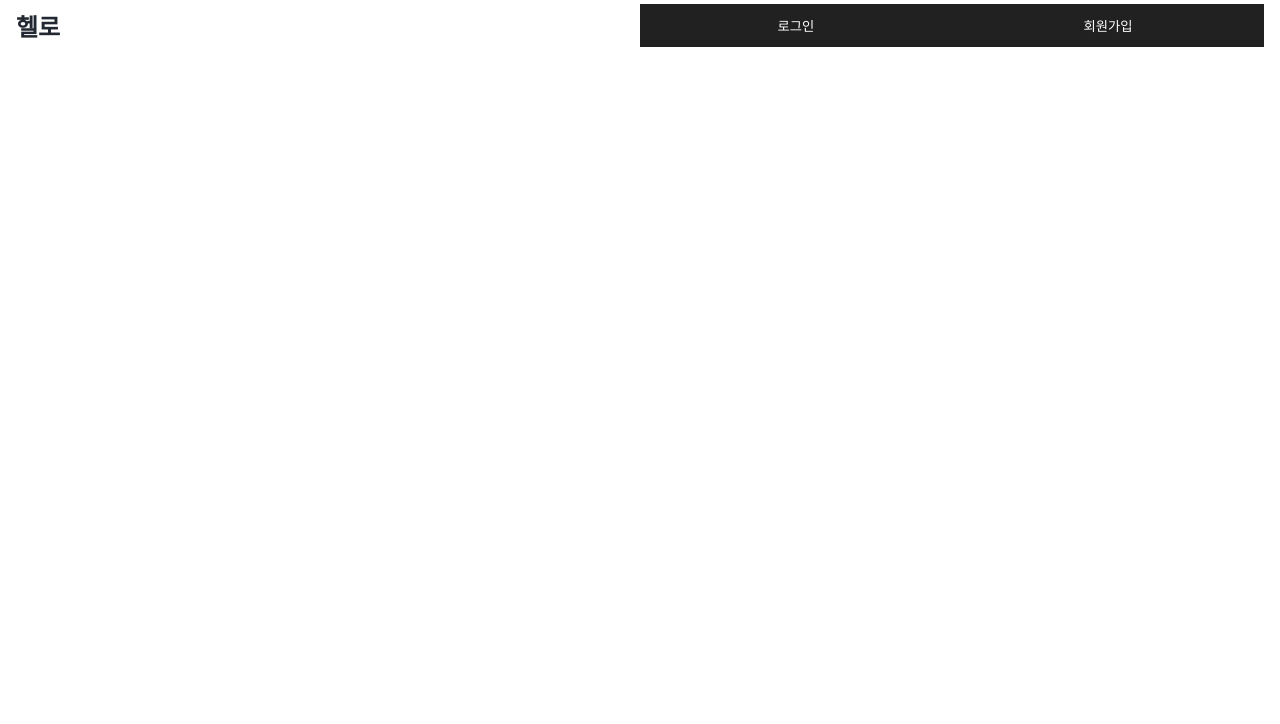
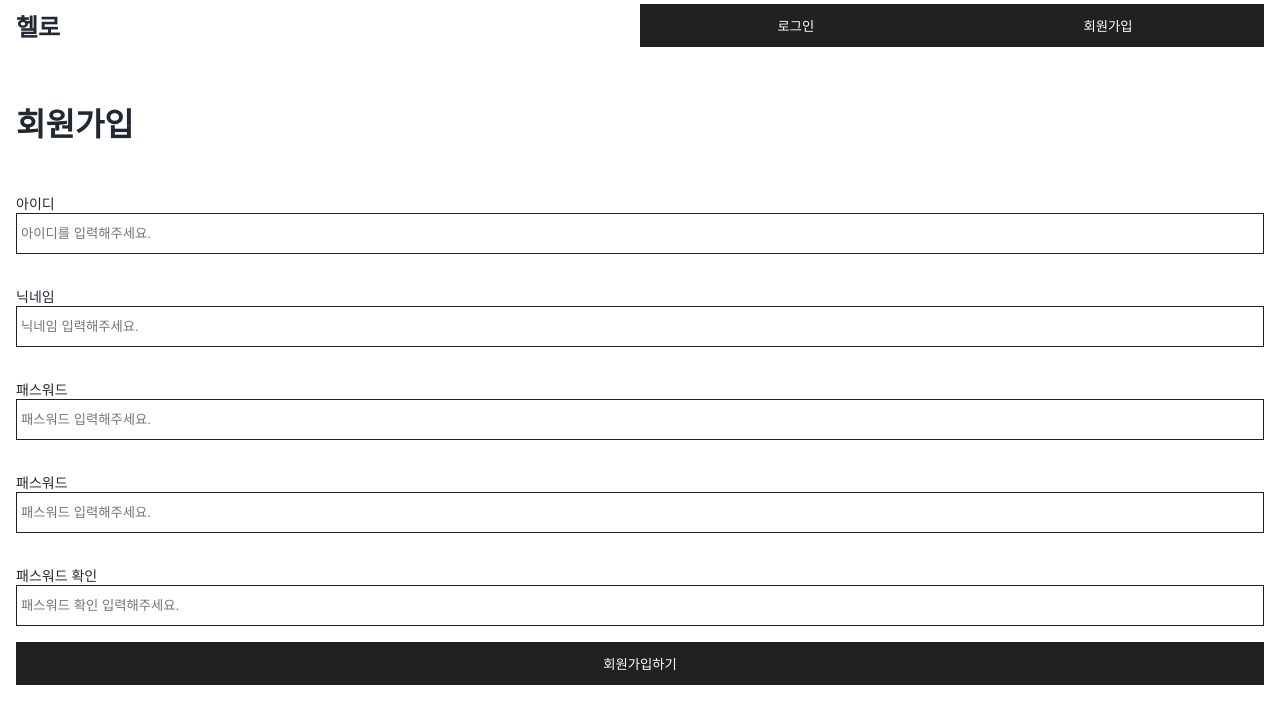
Before and after one commit to leehyeonj/React-advanced, a React (Create React App) app in the folder image-community/: page /signup in a window 1280 px wide. Shown: the top 724 px of the page. Built offline with nearby package versions, Linux system fonts and the light colour scheme.

Commit message:
쿠키 삭제, 만들기

```diff
--- a/image-community/src/components/Header.js
+++ b/image-community/src/components/Header.js
@@ -1,7 +1,41 @@
 import React from 'react';
 import {Grid, Text, Button} from "../elements";
+import { getCookie, deleteCookie } from '../shared/Cookie';
 
 const Header = (props) =>{
+
+    const [is_login, setIsLogin] = React.useState(false);
+    React.useEffect(()=>{
+        let cookie = getCookie("user_id");
+        console.log(cookie);
+
+        if(cookie){
+            setIsLogin(true);
+        }else{
+            setIsLogin(false);
+        }
+    });
+
+    if(is_login){
+        // 로그인했을때만 보여주는 화면
+        // 쿠키가 있을때 true없으면 false
+        return(
+            <React.Fragment>
+            <Grid is_flex padding="4px 16px">
+                <Grid>
+                    <Text margin="0px"size="24px" bold>헬로</Text>
+                </Grid>
+                <Grid is_flex>
+                     <Button text="내정보"></Button>
+                    <Button text="알림"></Button>
+                    <Button text="로그아웃"
+                    _onClick={()=>{deleteCookie("user_id");}}></Button>
+                </Grid>
+            </Grid>
+        </React.Fragment>
+        )
+    }
+
     return (
         <React.Fragment>
             <Grid is_flex padding="4px 16px">
--- a/image-community/src/pages/Login.js
+++ b/image-community/src/pages/Login.js
@@ -1,7 +1,15 @@
 import React from "react";
 import {Text, Input, Grid, Button} from "../elements";
+import {getCookie, setCookie, deleteCookie} from "../shared/Cookie";
 
 const Login = (props)=>{
+
+  console.log(getCookie('user_pwd'));
+  const login = ()=>{
+    setCookie("user_id", "perl", 3);
+    setCookie("user_pwd","pppp", 3);
+  }
+
     return(
         <React.Fragment>
             <Grid padding="16px">
@@ -25,7 +33,7 @@ const Login = (props)=>{
             }}
           />
            </Grid>
-            <Button text="로그인하기" _onClick={()=>{console.log("로그인했어!")}}></Button>
+            <Button text="로그인하기" _onClick={()=>login()}></Button>
             </Grid>
 
         </React.Fragment>
--- a/image-community/src/pages/Signup.js
+++ b/image-community/src/pages/Signup.js
@@ -0,0 +1,63 @@
+import React from 'react';
+import {Text, Input, Grid, Button} from "../elements";
+
+const Signup = (props) =>{
+    return (
+        <React.Fragment>
+
+            <Grid padding="16px">
+            <Text size="32px" bold>회원가입</Text>
+
+            <Grid padding="16px 0px">
+                <Input
+                label="아이디"
+                placeholder="아이디를 입력해주세요."
+                _onChange={() => {
+                console.log("아이디 입력했어!");
+                }}
+            />
+            </Grid>
+            <Grid padding="16px 0px">
+                <Input
+                label="닉네임"
+                placeholder="닉네임 입력해주세요."
+                _onChange={() => {
+                console.log("닉네임 입력했어!");
+                }}
+                />
+           </Grid>
+           <Grid padding="16px 0px">
+                <Input
+                label="패스워드"
+                placeholder="패스워드 입력해주세요."
+                _onChange={() => {
+                console.log("닉네임 입력했어!");
+                }}
+                />
+           </Grid>
+           <Grid padding="16px 0px">
+                <Input
+                label="패스워드"
+                placeholder="패스워드 입력해주세요."
+                _onChange={() => {
+                console.log("패스워드 입력했어!");
+                }}
+                />
+           </Grid>
+           <Grid padding="16px 0px">
+                <Input
+                label="패스워드 확인"
+                placeholder="패스워드 확인 입력해주세요."
+                _onChange={() => {
+                console.log("패스워드 확인 입력했어!");
+                }}
+                />
+           </Grid>
+              <Button text="회원가입하기" _onClick={()=>{console.log("회원가입하기!")}}></Button>
+            </Grid>
+        </React.Fragment>
+        )
+}
+
+Signup.defaultProps = {}
+export default Signup;
--- a/image-community/src/shared/App.js
+++ b/image-community/src/shared/App.js
@@ -3,6 +3,7 @@ import './App.css';
 import {BrowserRouter, Route} from "react-router-dom";
 import PostList from '../pages/PostList';
 import Login from '../pages/Login';
+import Signup from '../pages/Signup';
 import Header from '../components/Header';
 import {Grid} from "../elements";
 
@@ -14,6 +15,7 @@ function App() {
       <BrowserRouter>
         <Route path="/" exact component={PostList}/>
         <Route path="/login" exact component={Login}/>
+        <Route path="/signup" exact component={Signup}/>
       </BrowserRouter>
     </Grid>
     </React.Fragment>
--- /dev/null
+++ b/image-community/src/shared/Cookie.js
@@ -0,0 +1,21 @@
+const getCookie = (name)=>{
+    let value = "; "+document.cookie;
+    let parts = value.split(`; ${name}=`); //; user_id = 으로 문자열을 자른다.
+    //쿠키가 없을 수도 있으니까
+    if(parts.length ===2){
+        return parts.pop().split(";").shift();
+    }
+}
+
+const setCookie = (name, value, exp = 5)=>{
+    let date = new Date();
+    date.setTime(date.getTime()+ exp*24*60*60*1000);
+    document.cookie = `${name}=${value}; expires=${date.toUTCString()}`;
+}
+
+const deleteCookie = (name) =>{
+    let date = new Date("2020-01-01").toUTCString();
+    document.cookie=name+"=; expires="+date;
+}
+
+export {getCookie, setCookie, deleteCookie};
```
